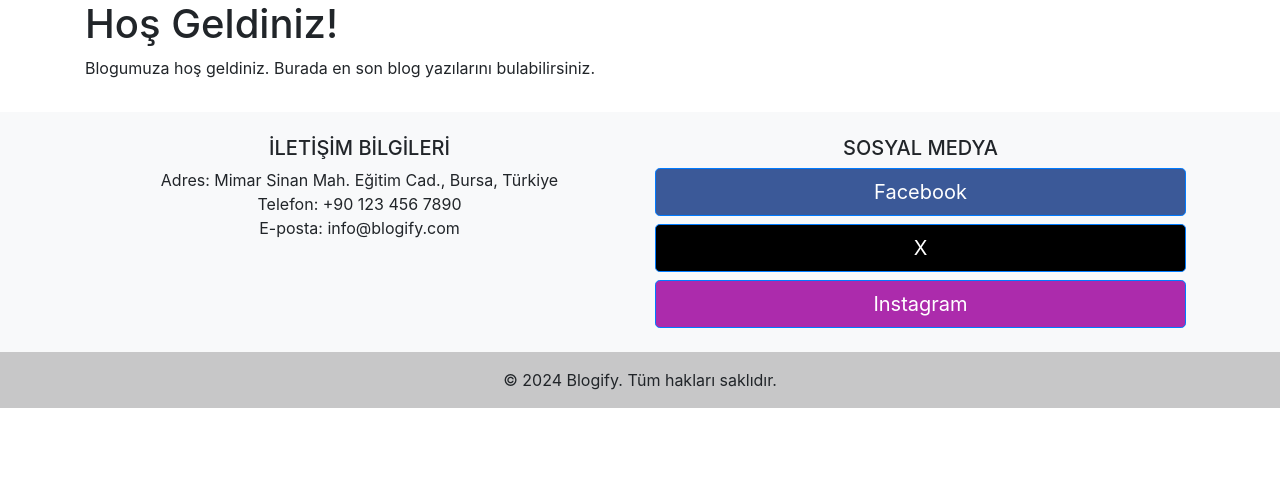
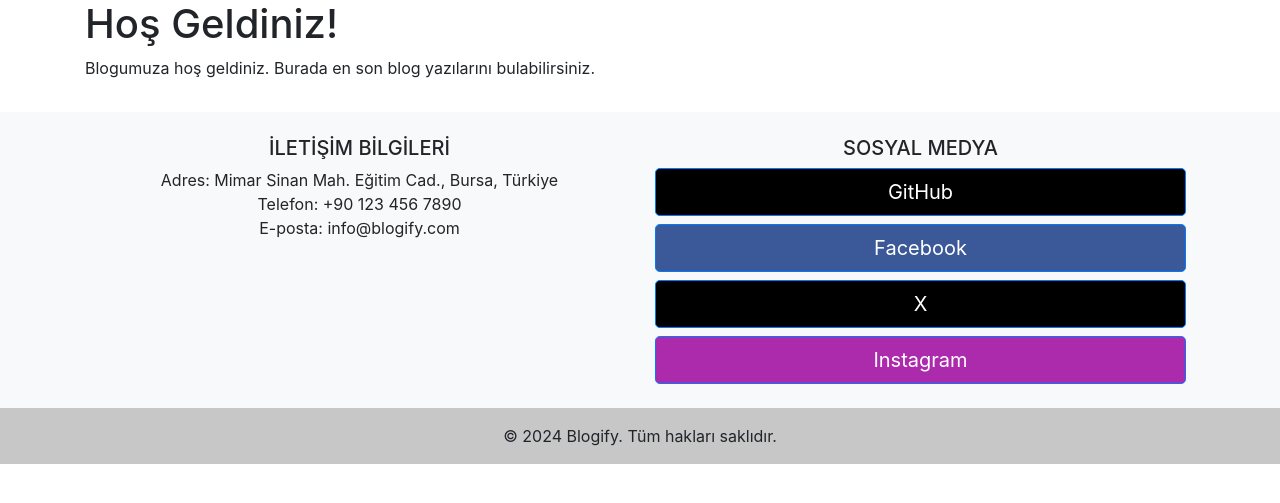
Before and after one commit to ssevvalyavuz/blogify, a PHP site: page /index.php in a window 1280 px wide. Shown: the part 56-559 px from the top of the page. Run offline with PHP 8.4, Linux system fonts and the light colour scheme; data that the repository does not hold is empty.

Commit message:
Add files via upload

```diff
--- a/blog/footer.php
+++ b/blog/footer.php
@@ -12,6 +12,9 @@
 
       <div class="col-lg-6 col-md-12 mb-4 mb-md-0">
         <h5 class="text-uppercase">Sosyal Medya</h5>
+        <a href="https://github.com/ssevvalyavuz/blogify" class="btn btn-primary btn-lg btn-block" style="background-color: #000000;" role="button">
+          GitHub
+        </a>
         <a href="#" class="btn btn-primary btn-lg btn-block" style="background-color: #3b5998;" role="button">
           Facebook
         </a>
```
